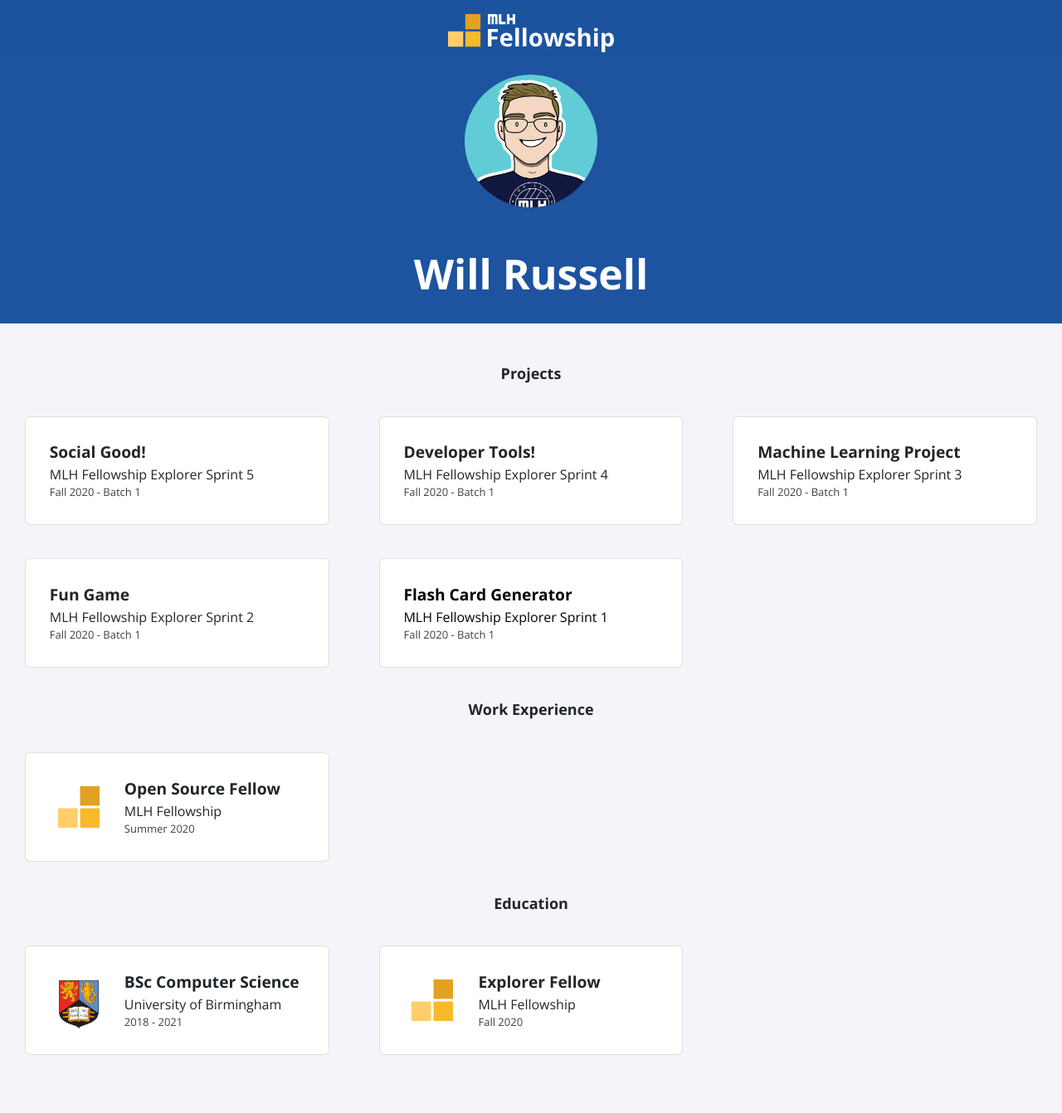
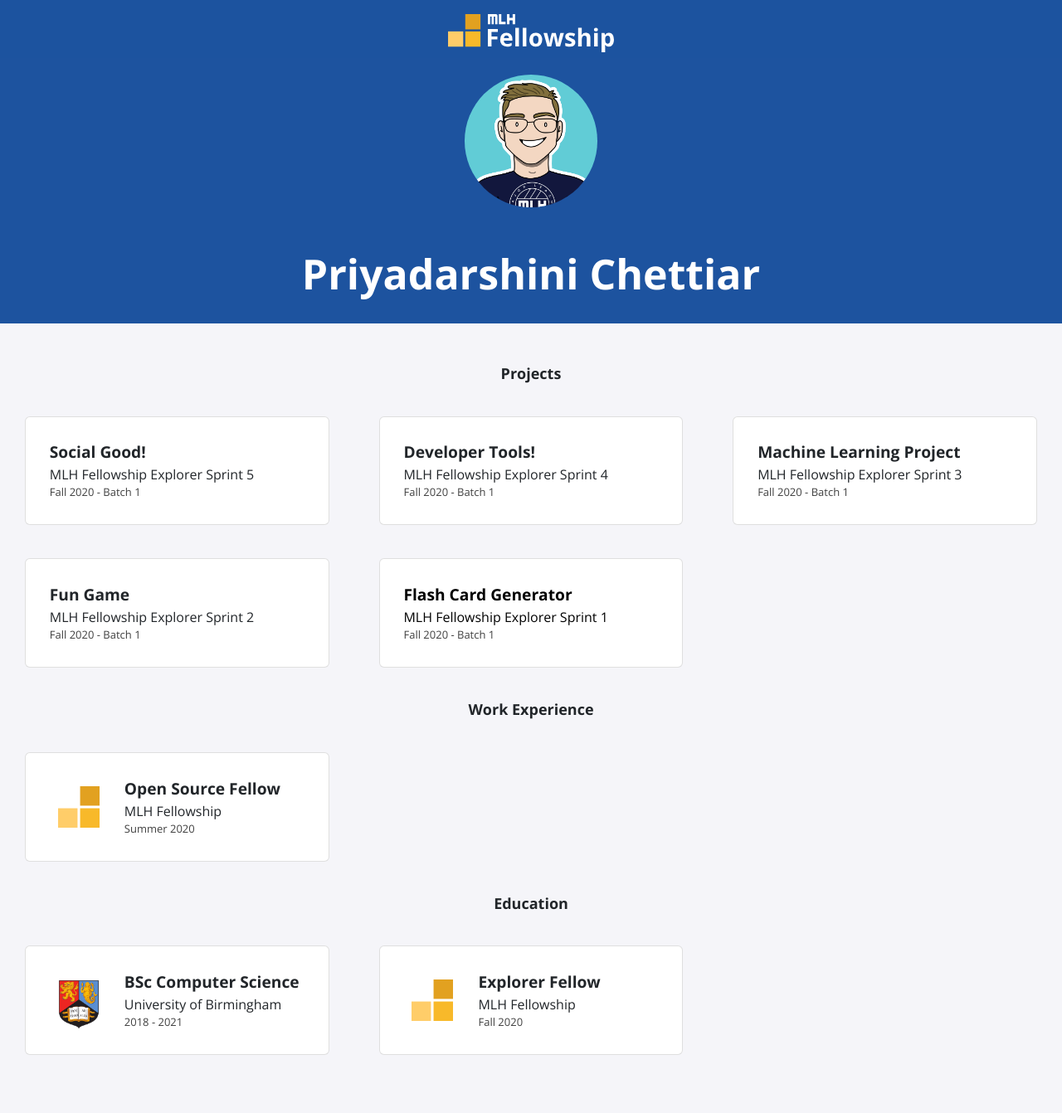
Before and after one commit to priyadarshu/priyadarshu.io, a Jekyll site: the page built from index.html, in a window 1280 px wide. Shown: the whole page at 83% size. Built offline with Jekyll 4.4.1, drawn with Linux system fonts in a browser that asks for light colours; nearby versions of some CDN libraries; part of the change alters nothing that is shown.

Commit message:
Update _config.yml

```diff
--- a/_config.yml
+++ b/_config.yml
@@ -1,13 +1,11 @@
-title: "Will Russell"
-email: fellowship@mlh.io
+title: "Priyadarshini Chettiar"
+email: priyadarshinichettiar@gmail.com
 description: >- # this means to ignore newlines until "baseurl:"
-  Write an awesome description for your new site here. You can edit this
-  line in _config.yml. It will appear in your document head meta (for
-  Google search results) and in your feed.xml site description.
+  I'm a Programming Enthusiast. I love flutter and Javascript
 baseurl: "/"
 url: "/portfolio-template"
-twitter_username: mlhacks
-github_username:  mlh-fellowship
+twitter_username: priya_darshu_
+github_username:  priyadarshu
 
 sass:
   sass_dir: _sass
```
